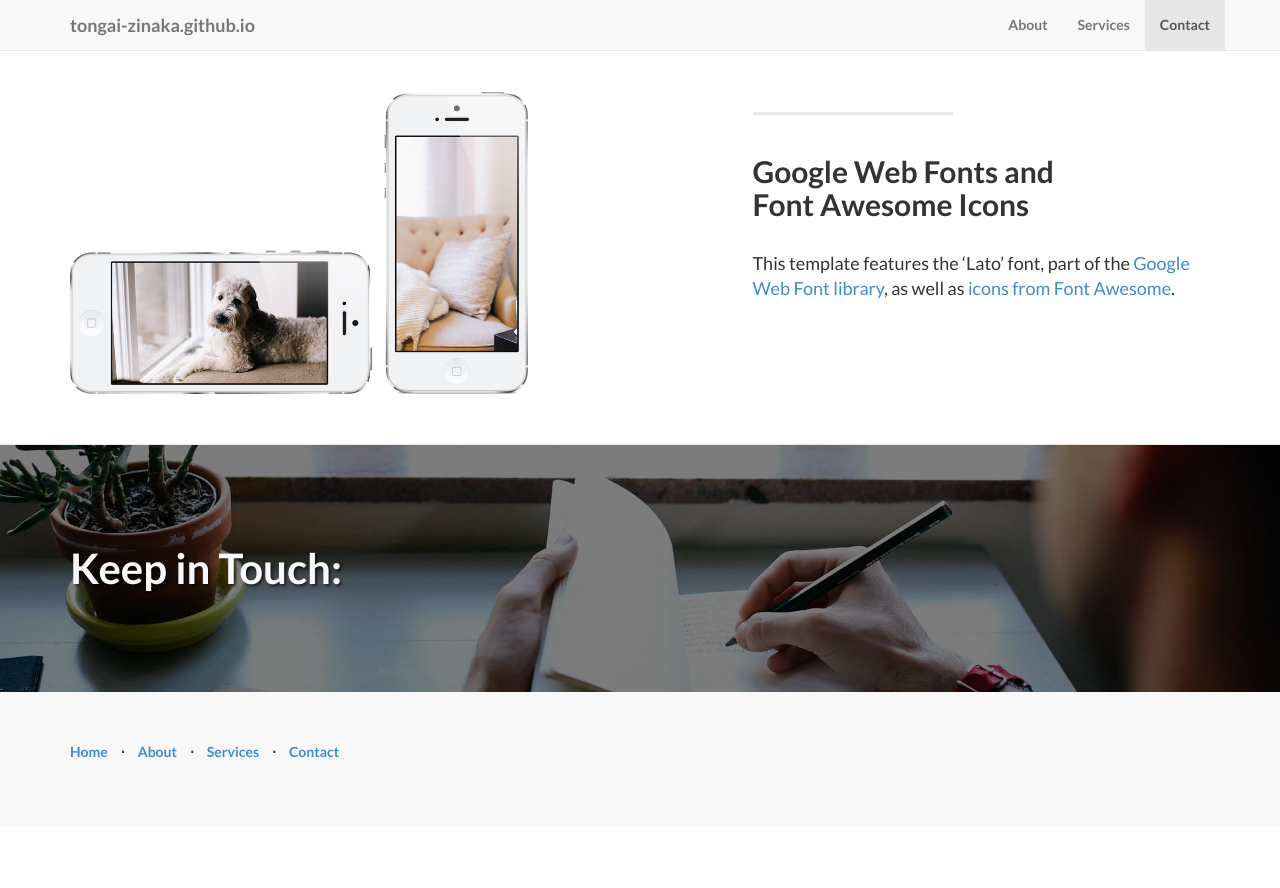
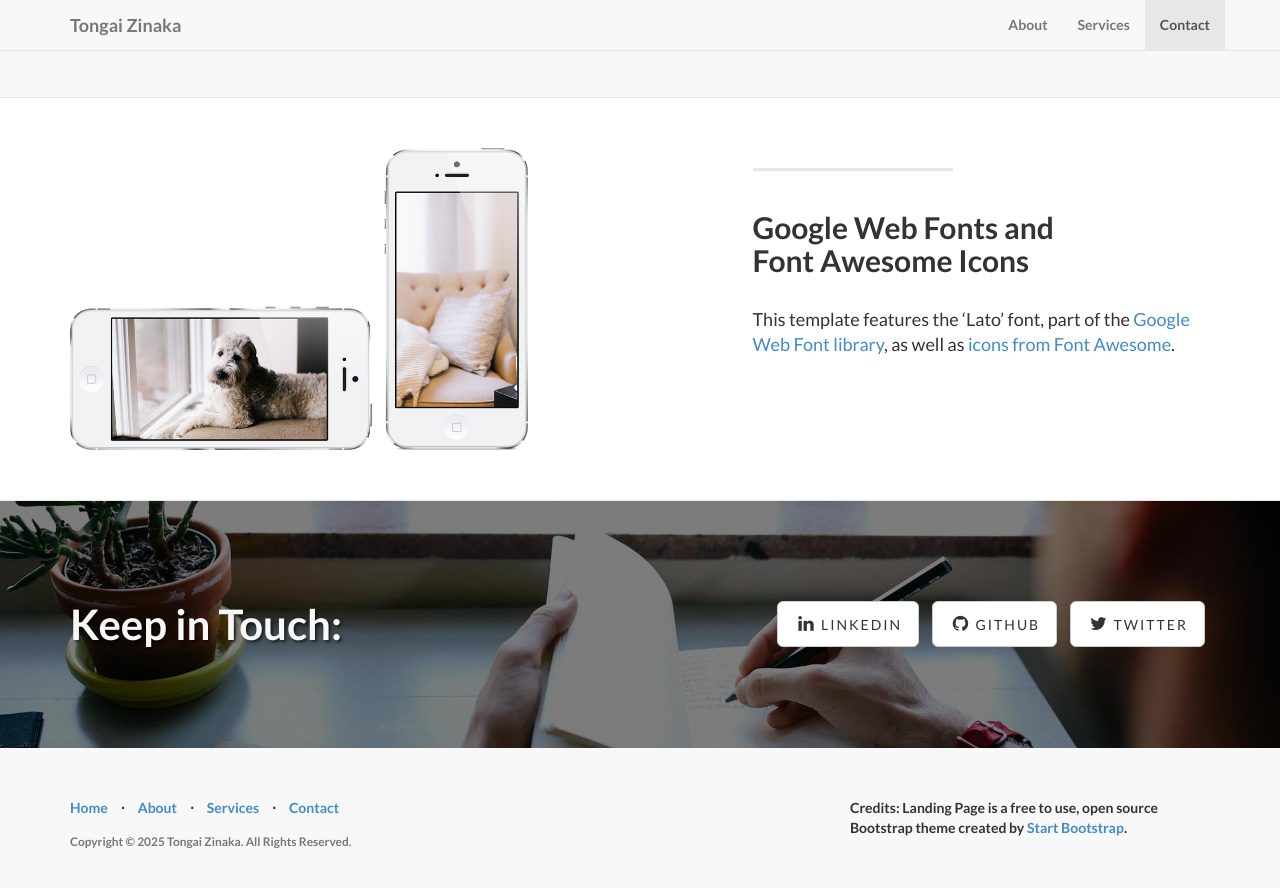
Before and after one commit to Tongai-Zinaka/tongai-zinaka.github.io, a Jekyll site: the page built from index.html, in a window 1280 px wide and 900 px high, scrolled down 1902 px. Shown: the top 888 px of the window. Built offline with Jekyll 4.4.1, drawn with Linux system fonts in a browser that asks for light colours; before the commit the page ends 2729 px from its top, so only the background shows below that; part of the change alters nothing that is shown; some of the changed text lies outside the part shown.

Commit message:
Update _config.yml

```diff
--- a/_config.yml
+++ b/_config.yml
@@ -1,64 +1,25 @@
-#
-# This file contains configuration flags to customize your site
-#
+# Main Configs
+url: https://tongai-zinaka.github.io
+title: Tongai Zinaka
+email: tongaizinaka@gmail.com
+author: Tongai Zinaka
+description: > # Write an awesome description for your new site here.
+  Data & Business Intelligence Analyst specialising in Power BI, SQL, and data modeling.
+  I transform complex data into actionable insights that drive strategic business decisions.
 
-# Name of your site (displayed in the header)
-name: Tongai Zinaka | Data & Business Intelligence Analyst
+# Head meta for Google search results
+copyright: 'Copyright &copy; 2025 Tongai Zinaka. All Rights Reserved.'
+credits: 'Credits: Landing Page is a free to use, open source Bootstrap theme created by <a href="http://startbootstrap.com/">Start Bootstrap</a>.'
 
-# Short bio or description (displayed in the header)
-description: Data & Business Intelligence Analyst
+# Jekyll & Plugins
+markdown: kramdown
+permalink: pretty
 
-# URL of your avatar or profile pic. Upload your cropped graphic to the 'img' folder and update this link.
-avatar: https://raw.githubusercontent.com/Tongai-Zinaka/tongai-zinaka.github.io/main/img/profile-graphic.png
-
-#
-# Flags below are optional
-#
-
-# Includes an icon in the footer for each username you enter
-footer-links:
-  dribbble:
-  email: tongaizinaka@gmail.com
-  facebook:
-  flickr:
-  github: tongai-zinaka
-  instagram:
-  linkedin: tongai-zinaka
-  pinterest:
-  rss:
-  twitter:
-  stackoverflow:
-  youtube:
-  googleplus:
-
-
-# Enter your Disqus shortname for commenting on posts
-disqus:
-
-# Enter your Google Analytics web tracking code (e.g. UA-2110908-2) to activate tracking
-google_analytics:
-
-# Your website URL (e.g. http://barryclark.github.io or http://www.barryclark.co)
-# Used for Sitemap.xml and your RSS feed
-url: https://tongai-zinaka.github.io
-
-# You don't need to change any of the configuration flags below!
-#
-permalink: /:title/
-version: v1.2.0
-kramdown:
-  input: GFM
-  syntax_highlighter: rouge
-  syntax_highlighter_opts:
-    css_class: 'highlight'
-sass:
-  style: :expanded
-gems:
-  - jekyll-sitemap
-  - jekyll-feed
-exclude:
-  - Gemfile
-  - Gemfile.lock
-  - LICENSE
-  - README.md
-  - CNAME
+# 3rd Party Settings
+social:
+  - title: linkedin
+    url: https://www.linkedin.com/in/tongai-zinaka/
+  - title: github
+    url: https://github.com/tongai-zinaka
+  - title: twitter
+    url: # You can add your twitter URL here or leave it blank
```
